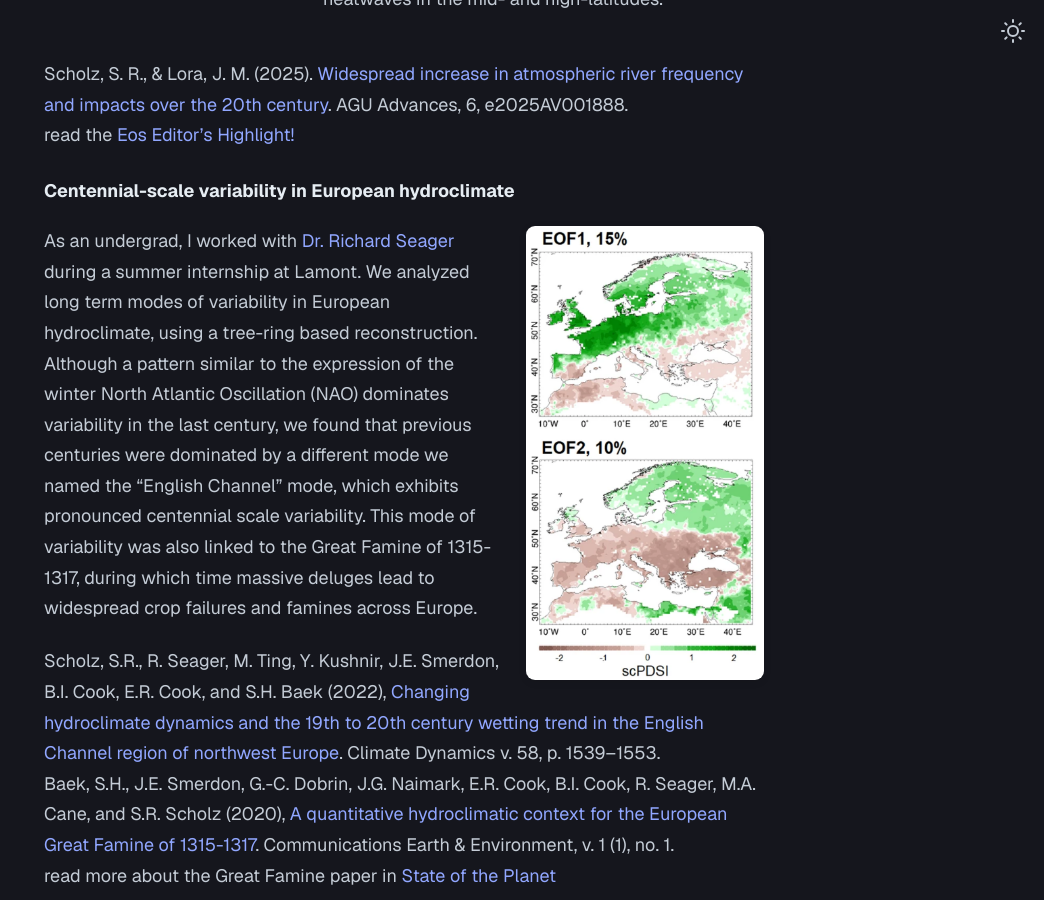
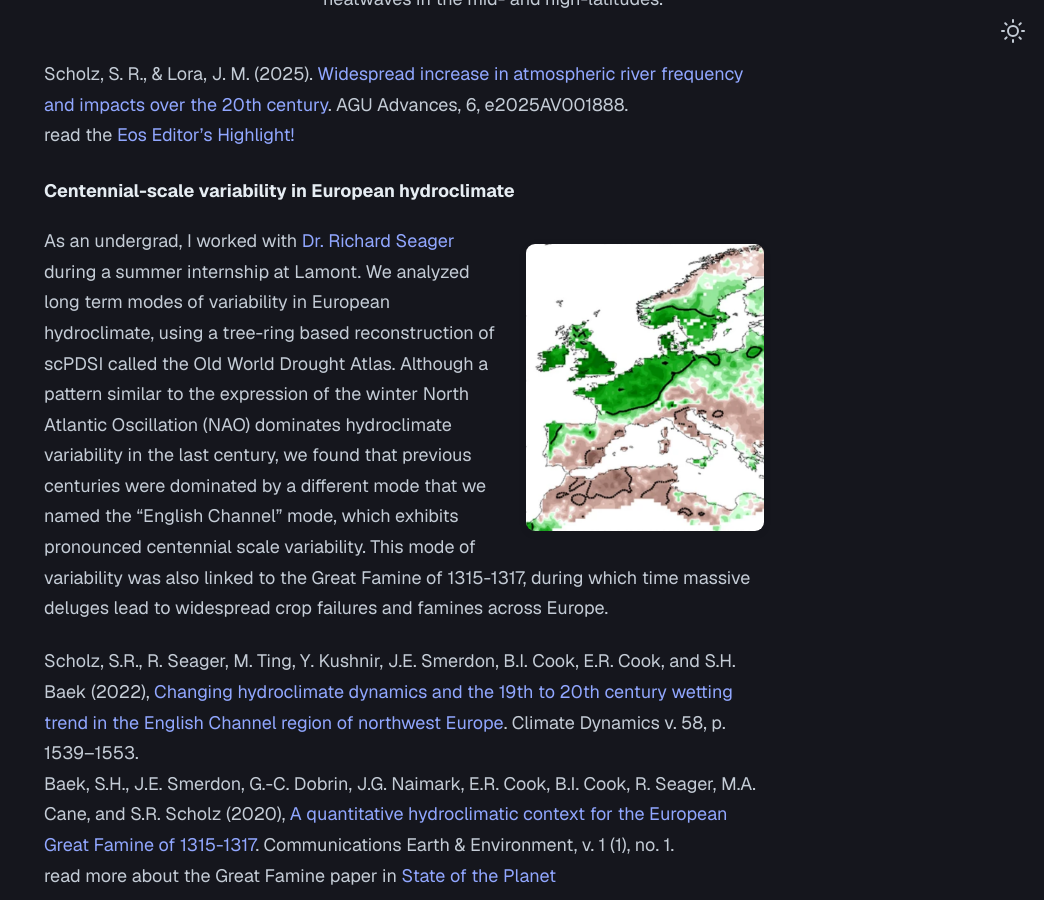
Before and after one commit to serenarscholz/serenarscholz.github.io, a Jekyll site: the page built from research.md, in a window 1280 px wide and 900 px high, scrolled down 1151 px. Shown: the whole window, without its empty margins (236-1280 px from the left). Built offline with Jekyll 4.4.1, drawn with Linux system fonts in a browser that asks for light colours.

Commit message:
Update research.md

```diff
--- a/research.md
+++ b/research.md
@@ -10,7 +10,7 @@ Here are some quick summaries of my recent research projects.
 
 <img src="/assets/Fig_Cropped_Website.png"
      alt="Net effect of 2m temperature anomalies associated with atmospheric rivers"
-     style="float: right; width: 33%; margin: 0 0 1em 1.5em;">
+     style="float: right; width: 33%; margin: 1em 0 1em 1.5em;">
 
 How do atmospheric rivers influence surface temperatures? It turns out that ARs are associated with 2m temperature anomalies 5–10°C above the climatological mean! This is due to anomalous horizontal transport and convergence of sensible heat and moisture in the lower atmosphere, which increases downward sensible heat flux and downwelling longwave radiation at the surface. Over 70% of extreme temperature anomalies occur within ARs in large portions of the midlatitudes, and ARs are also associated with moist heatwaves.
 <div style="clear: both;"></div>
@@ -22,7 +22,7 @@ covered by [Yale News](https://news.yale.edu/2024/12/18/intense-ribbons-rain-als
 
 <img src="/assets/trendfig_forwebsite.png"
      alt="Trend in monthly AR hours, DJF"
-     style="float: left; width: 35%; margin: 0 1.5em 1em 0;">
+     style="float: left; width: 35%; margin: 1em 1.5em 1em 0;">
 ARs have a major influence on water resources and rainfall in many regions, but there is still  uncertainty about how these storms may have changed over time. When we extend the global record of AR activity back to 1940, we find that the frequency of ARs has increased broadly across the midlatitude regions, rather than shifting polewards as observed in recent decades. This leads to more rain, snow, and humid heatwaves in the mid- and high-latitudes.
 <div style="clear: both;"></div>
 
@@ -31,11 +31,11 @@ read the [Eos Editor's Highlight!](https://eos.org/editor-highlights/future-hots
 
 #### Centennial-scale variability in European hydroclimate
 
-<img src="/assets/ecmode_2.png"
+<img src="/assets/ECMode_pic_website.png"
      alt="English Channel mode"
-     style="float: right; width: 33%; margin: 0 0 1em 1.5em;">
+     style="float: right; width: 33%; margin: 1em 0 1em 1.5em;">
 
-As an undergrad, I worked with [Dr. Richard Seager](https://ocp.ldeo.columbia.edu/res/div/ocp/people/seager/) during a summer internship at Lamont. We analyzed long term modes of variability in European hydroclimate, using a tree-ring based reconstruction. Although a pattern similar to the expression of the winter North Atlantic Oscillation (NAO) dominates variability in the last century, we found that previous centuries were dominated by a different mode we named the "English Channel" mode, which exhibits pronounced centennial scale variability. This mode of variability was also linked to the Great Famine of 1315-1317, during which time massive deluges lead to widespread crop failures and famines across Europe.
+As an undergrad, I worked with [Dr. Richard Seager](https://ocp.ldeo.columbia.edu/res/div/ocp/people/seager/) during a summer internship at Lamont. We analyzed long term modes of variability in European hydroclimate, using a tree-ring based reconstruction of scPDSI called the Old World Drought Atlas. Although a pattern similar to the expression of the winter North Atlantic Oscillation (NAO) dominates hydroclimate variability in the last century, we found that previous centuries were dominated by a different mode that we named the "English Channel" mode, which exhibits pronounced centennial scale variability. This mode of variability was also linked to the Great Famine of 1315-1317, during which time massive deluges lead to widespread crop failures and famines across Europe.
 
 Scholz, S.R., R. Seager, M. Ting, Y. Kushnir, J.E. Smerdon, B.I. Cook, E.R. Cook, and S.H. Baek (2022), [Changing hydroclimate dynamics and the 19th to 20th century wetting trend in the English Channel region of northwest Europe]( https://doi.org/10.1007/s00382-021-05977-5). Climate Dynamics v. 58, p. 1539–1553.\
 Baek, S.H., J.E. Smerdon, G.-C. Dobrin, J.G. Naimark, E.R. Cook, B.I. Cook, R. Seager, M.A. Cane, and S.R. Scholz (2020), [A quantitative hydroclimatic context for the European Great Famine of 1315-1317](https://doi.org/10.1038/s43247-020-00016-3). Communications Earth & Environment, v. 1 (1), no. 1.\
```
